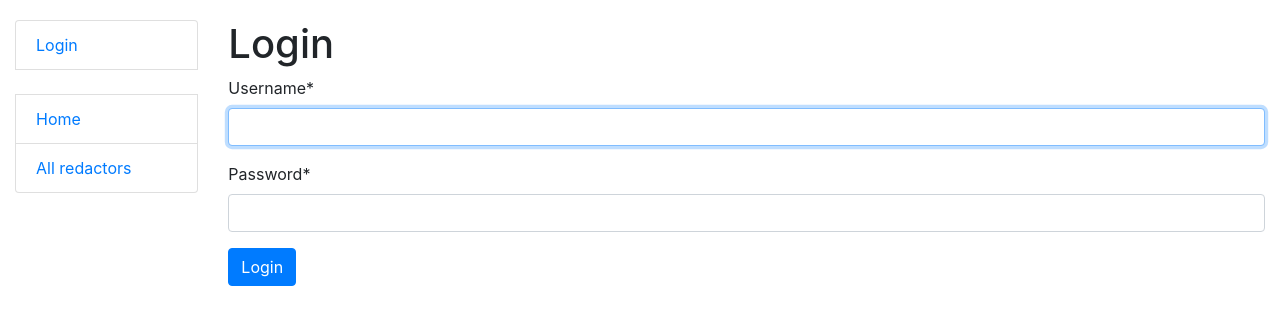
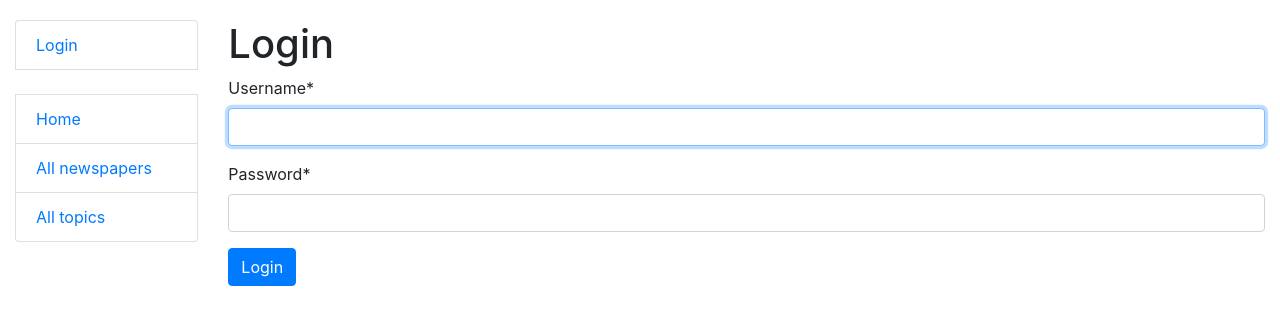
Before and after one commit to inrock1/newspaper-agency, a Django app: page /accounts/login/ in a window 1280 px wide. Shown: the top 325 px of the page. Run offline with Django 4.2, Linux system fonts and the light colour scheme; parts of the project's set-up code (start-up, migrations or seed data) failed here and were passed over; some libraries are stand-ins or nearby versions.

Commit message:
added all templates for topic

```diff
--- a/agency/urls.py
+++ b/agency/urls.py
@@ -1,39 +1,26 @@
 from django.urls import path
 
-from agency.views import index
+from agency.views import index, TopicListView, TopicCreateView, TopicUpdateView, TopicDeleteView, NewspaperListView, \
+    NewspaperDetailView, NewspaperCreateView, NewspaperUpdateView, NewspaperDeleteView
 
 urlpatterns = [
     path("", index, name="index"),
+    path("topics/", TopicListView.as_view(), name="topic-list",),
+    path("topics/create/", TopicCreateView.as_view(), name="topic-create",),
+    path("topics/<int:pk>/update/", TopicUpdateView.as_view(), name="topic-update",),
+    path("topics/<int:pk>/delete/", TopicDeleteView.as_view(), name="topic-delete",),
+    path("newspapers/", NewspaperListView.as_view(), name="newspaper-list"),
+    path("newspapers/<int:pk>/", NewspaperDetailView.as_view(), name="newspaper-detail"),
+    path("newspapers/create/", NewspaperCreateView.as_view(), name="newspaper-create"),
+    path("newspapers/<int:pk>/update/", NewspaperUpdateView.as_view(), name="newspaper-update"),
+    path("newspapers/<int:pk>/delete/", NewspaperDeleteView.as_view(), name="newspaper-delete"),
 ]
 
 app_name = "newspaper"
 
+'''
 
-path(
-        "manufacturers/",
-        ManufacturerListView.as_view(),
-        name="manufacturer-list",
-    ),
-    path(
-        "manufacturers/create/",
-        ManufacturerCreateView.as_view(),
-        name="manufacturer-create",
-    ),
-    path(
-        "manufacturers/<int:pk>/update/",
-        ManufacturerUpdateView.as_view(),
-        name="manufacturer-update",
-    ),
-    path(
-        "manufacturers/<int:pk>/delete/",
-        ManufacturerDeleteView.as_view(),
-        name="manufacturer-delete",
-    ),
-    path("cars/", CarListView.as_view(), name="car-list"),
-    path("cars/<int:pk>/", CarDetailView.as_view(), name="car-detail"),
-    path("cars/create/", CarCreateView.as_view(), name="car-create"),
-    path("cars/<int:pk>/update/", CarUpdateView.as_view(), name="car-update"),
-    path("cars/<int:pk>/delete/", CarDeleteView.as_view(), name="car-delete"),
+
     path("drivers/", DriverListView.as_view(), name="driver-list"),
     path(
         "drivers/<int:pk>/", DriverDetailView.as_view(), name="driver-detail"
@@ -49,7 +36,8 @@ path(
         DriverUpdateView.as_view(),
         name="driver-update"),
     path(
-        "cars/<int:pk>/assign/",
+        "newspapers/<int:pk>/assign/",
         driver_assign,
         name="driver-assign"
     ),
+'''
--- a/templates/includes/sidebar.html
+++ b/templates/includes/sidebar.html
@@ -9,7 +9,7 @@
   <br>
 
   <li class="list-group-item"><a href="{% url 'agency:index' %}">Home</a></li>
-  <li class="list-group-item"><a href="{% url 'agency:redactor-list' %}">All redactors</a></li>
-{#  <li class="list-group-item"><a href="{% url 'agency:newspaper-list' %}">All newspapers</a></li>#}
-{#  <li class="list-group-item"><a href="{% url 'agency:topic-list' %}">All topics</a></li>#}
+{#  <li class="list-group-item"><a href="{% url 'agency:redactor-list' %}">All redactors</a></li>#}
+  <li class="list-group-item"><a href="{% url 'agency:newspaper-list' %}">All newspapers</a></li>
+  <li class="list-group-item"><a href="{% url 'agency:topic-list' %}">All topics</a></li>
 </ul>
```
